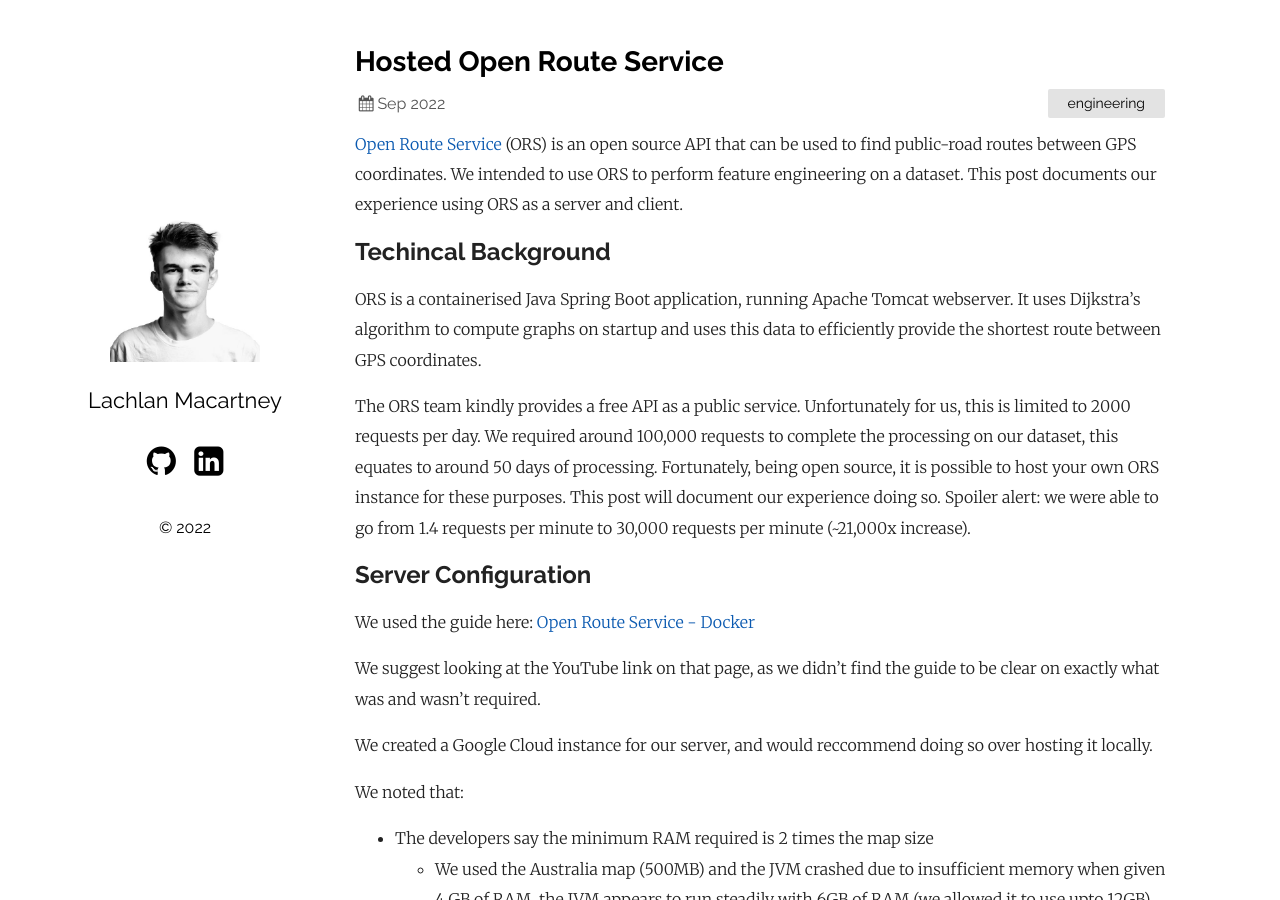
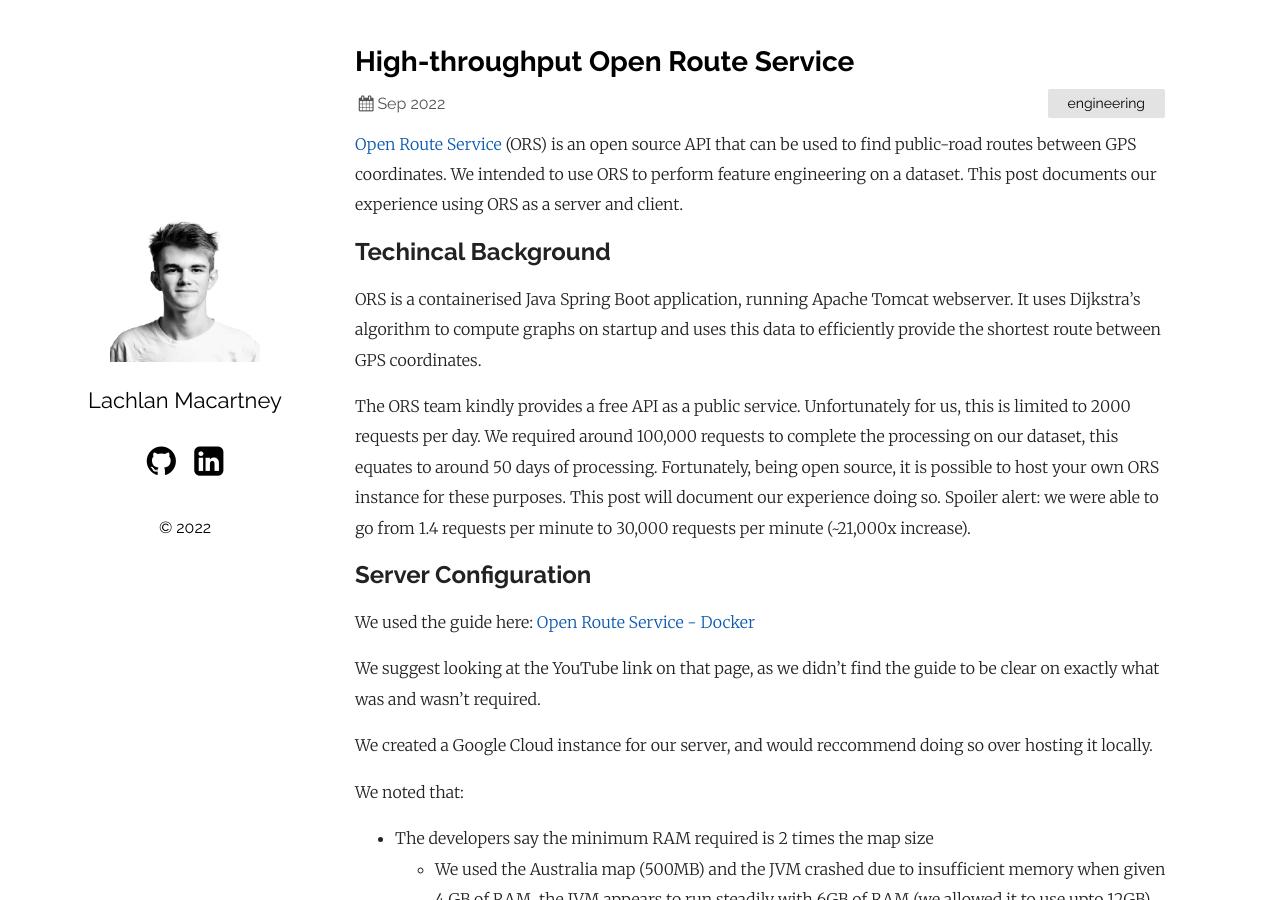
Before and after one commit to lachstr/lachstr.github.io, a Jekyll site: the page built from _posts/2022-09-25-open-route-service-hosting.md, in a window 1280 px wide and 900 px high. Built offline with Jekyll 4.4.1, drawn with Linux system fonts in a browser that asks for light colours.

Commit message:
change title

```diff
--- a/_posts/2022-09-25-open-route-service-hosting.md
+++ b/_posts/2022-09-25-open-route-service-hosting.md
@@ -1,6 +1,6 @@
 ---
 layout: post
-title: "Hosted Open Route Service"
+title: "High-throughput Open Route Service"
 categories: engineering
 ---
 
```
